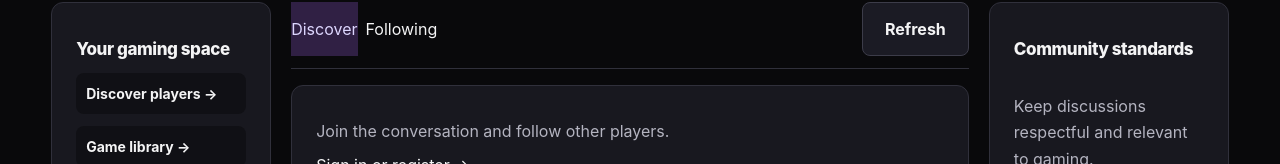
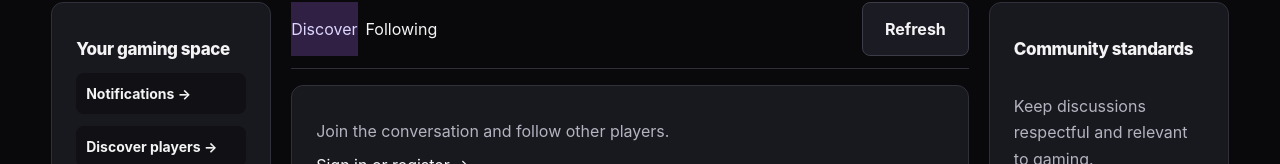
Before and after one commit to CRITIVEX/critivex-web, a Next.js app: page /community in a window 1280 px wide. Shown: the part 441-605 px from the top of the page. Built offline with nearby package versions, Linux system fonts and the light colour scheme; no server answers.

Commit message:
Integrate social notifications into community navigation

```diff
--- a/app/community/page.tsx
+++ b/app/community/page.tsx
@@ -1,5 +1,5 @@
 import Link from 'next/link';
 import Feed from './feed';
 export const metadata={title:'Community'};
-const links=[['Discover players','/community/players'],['Game library','/account/library'],['Collections','/account/collections'],['Reviews & ratings','/account/activity'],['Discover games','/games'],['Trending','/trending'],['Community guidelines','/community/guidelines']];
+const links=[['Notifications','/community/notifications'],['Discover players','/community/players'],['Game library','/account/library'],['Collections','/account/collections'],['Reviews & ratings','/account/activity'],['Discover games','/games'],['Trending','/trending'],['Community guidelines','/community/guidelines']];
 export default function Page(){return <div className="cvx-community-hub"><section className="page-intro"><span className="eyebrow">PLAYER NETWORK</span><h1>Critivex community.</h1><p>Share your gaming world and discover other players.</p></section><div className="cvx-feed-layout"><aside className="panel cvx-feed-sidebar"><h2>Your gaming space</h2><nav aria-label="Community shortcuts">{links.map(([label,href])=><Link key={href} href={href}>{label} →</Link>)}</nav></aside><Feed/><aside className="panel cvx-feed-guide"><h2>Community standards</h2><p>Keep discussions respectful and relevant to gaming.</p><Link href="/community/guidelines">Read guidelines →</Link><h3>Find your people</h3><Link href="/community/players">Discover players →</Link><h3>Discover more</h3><Link href="/rankings">Top rated games →</Link><Link href="/releases">Upcoming releases →</Link></aside></div></div>}
```
